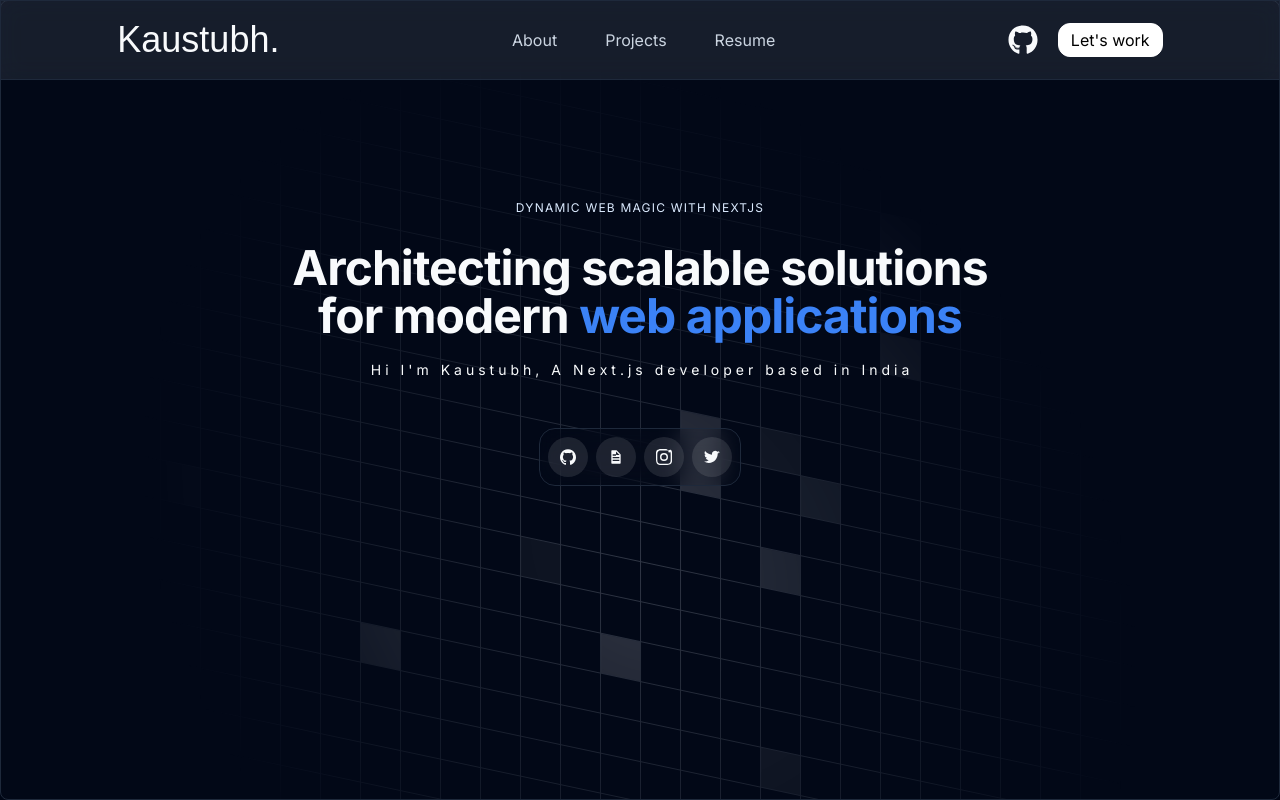
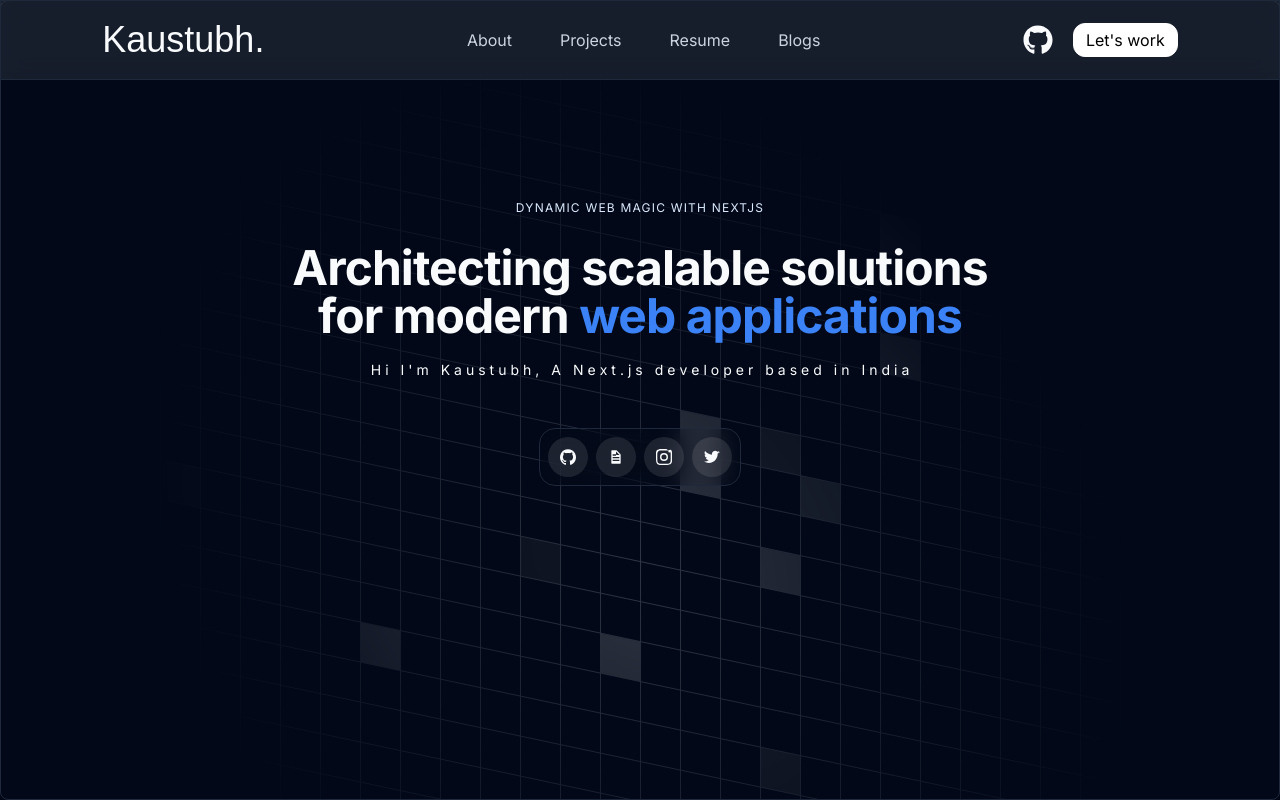
Before and after one commit to Kaustubhhub/portfolio, a Next.js app: page / in a window 1280 px wide. Built offline with nearby package versions, Linux system fonts and the light colour scheme; a web font is replaced by a local one.

Commit message:
blog heading

```diff
--- a/components/navbar.tsx
+++ b/components/navbar.tsx
@@ -45,6 +45,12 @@ const Navbar = () => {
                 >
                     Resume
                 </li>
+                <li
+                    className="cursor-pointer text-[#CBD5E1] hover:text-white"
+                    onClick={()=>{alert('coming soon!')}}
+                >
+                    Blogs
+                </li>
             </ul>
 
             <div className="flex justify-center items-center gap-5">
```
